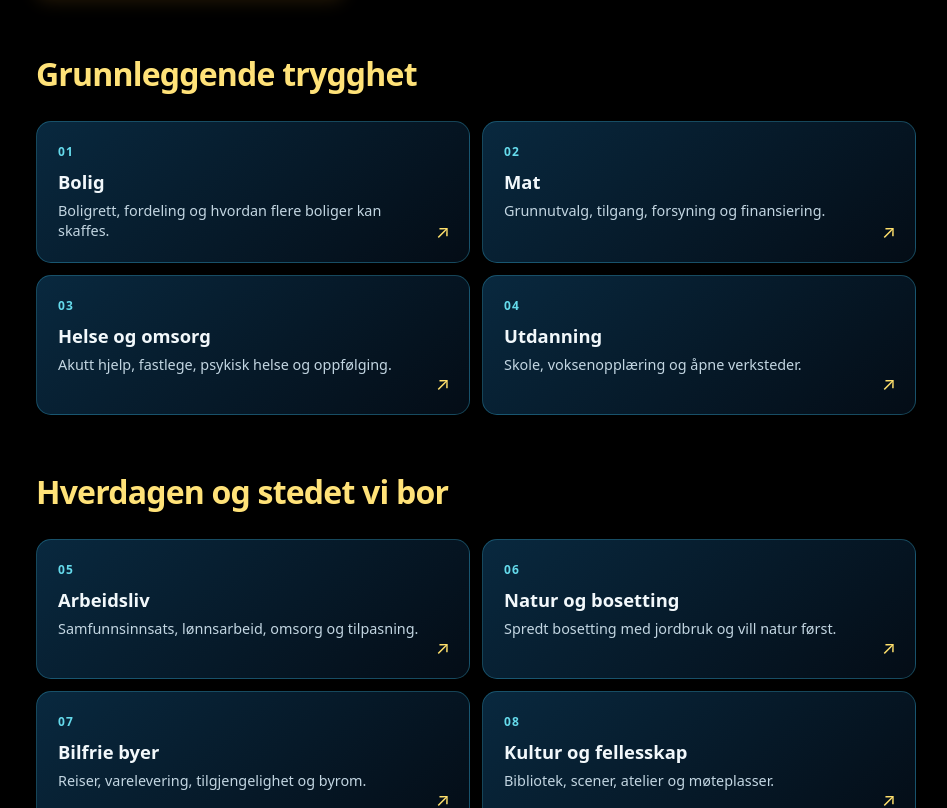
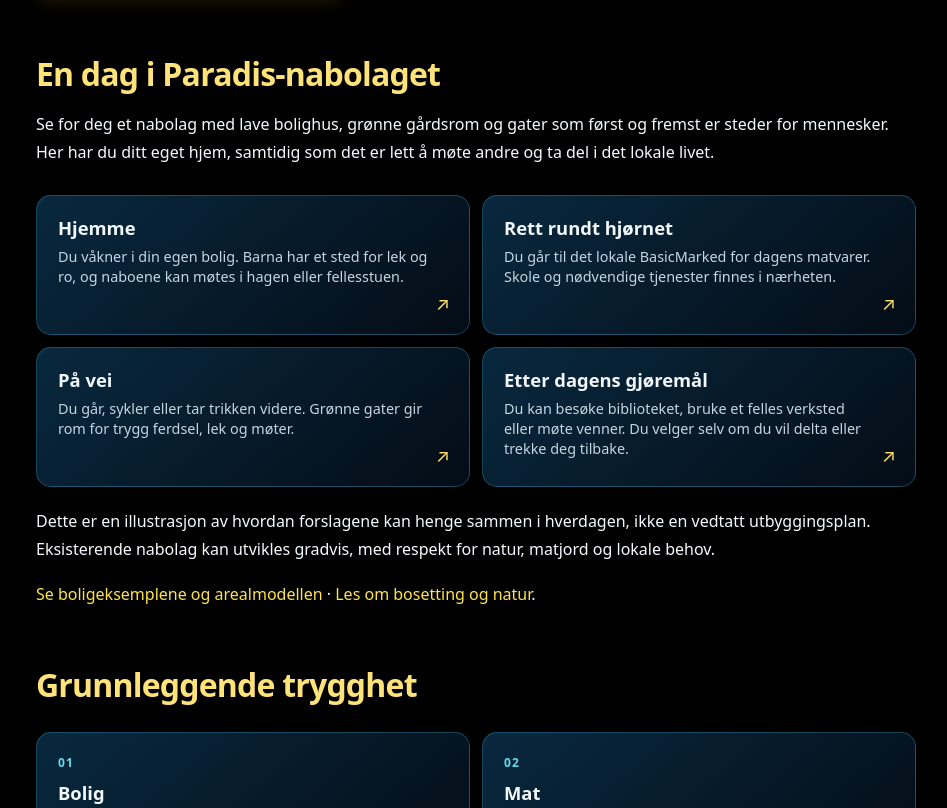
Before and after one commit to Paradispartiet/Paradispartiet, a plain HTML site: page paradismodellen-i-praksis.html in a window 1280 px wide. Shown: the part 689-1497 px from the top of the page, without its empty margins (164-1111 px from the left). Drawn offline with Linux system fonts and the light colour scheme.

Commit message:
Paradis-nabolaget: knytt hjem, mat, transport og kultur sammen

```diff
--- a/paradismodellen-i-praksis.html
+++ b/paradismodellen-i-praksis.html
@@ -43,6 +43,35 @@
     <h2 id="start-t">Begynn med hele modellen</h2>
     <p>Et tankeeksperiment i fire trinn viser hvordan trygghet gjennom BasicMarked og frihet gjennom FriMarked kan fungere sammen.</p>
     <p><a class="btn btn-yellow" href="okonomisk-modell.html#hverdags-eksempel">Les tankeeksperimentet i fire trinn</a></p>
+  </section>
+
+  <section id="paradis-nabolaget" aria-labelledby="paradis-nabolaget-t">
+    <h2 id="paradis-nabolaget-t">En dag i Paradis-nabolaget</h2>
+    <p>Se for deg et nabolag med lave bolighus, grønne gårdsrom og gater som først og fremst er steder for mennesker. Her har du ditt eget hjem, samtidig som det er lett å møte andre og ta del i det lokale livet.</p>
+    <div class="policy-featured">
+      <a class="policy-feature" href="politikk.html#bolig-i-praksis">
+        <strong>Hjemme</strong>
+        <span>Du våkner i din egen bolig. Barna har et sted for lek og ro, og naboene kan møtes i hagen eller fellesstuen.</span>
+        <span class="policy-feature-arrow" aria-hidden="true">↗</span>
+      </a>
+      <a class="policy-feature" href="politikk.html#mat-i-praksis">
+        <strong>Rett rundt hjørnet</strong>
+        <span>Du går til det lokale BasicMarked for dagens matvarer. Skole og nødvendige tjenester finnes i nærheten.</span>
+        <span class="policy-feature-arrow" aria-hidden="true">↗</span>
+      </a>
+      <a class="policy-feature" href="politikk.html#bilfri-by-i-praksis">
+        <strong>På vei</strong>
+        <span>Du går, sykler eller tar trikken videre. Grønne gater gir rom for trygg ferdsel, lek og møter.</span>
+        <span class="policy-feature-arrow" aria-hidden="true">↗</span>
+      </a>
+      <a class="policy-feature" href="politikk.html#kultur-i-praksis">
+        <strong>Etter dagens gjøremål</strong>
+        <span>Du kan besøke biblioteket, bruke et felles verksted eller møte venner. Du velger selv om du vil delta eller trekke deg tilbake.</span>
+        <span class="policy-feature-arrow" aria-hidden="true">↗</span>
+      </a>
+    </div>
+    <p>Dette er en illustrasjon av hvordan forslagene kan henge sammen i hverdagen, ikke en vedtatt utbyggingsplan. Eksisterende nabolag kan utvikles gradvis, med respekt for natur, matjord og lokale behov.</p>
+    <p><a href="okonomisk-modell.html#bolig-sammenligning">Se boligeksemplene og arealmodellen</a> · <a href="politikk.html#natur-i-praksis">Les om bosetting og natur</a>.</p>
   </section>
 
   <section aria-labelledby="gruppe-1-t">
```
